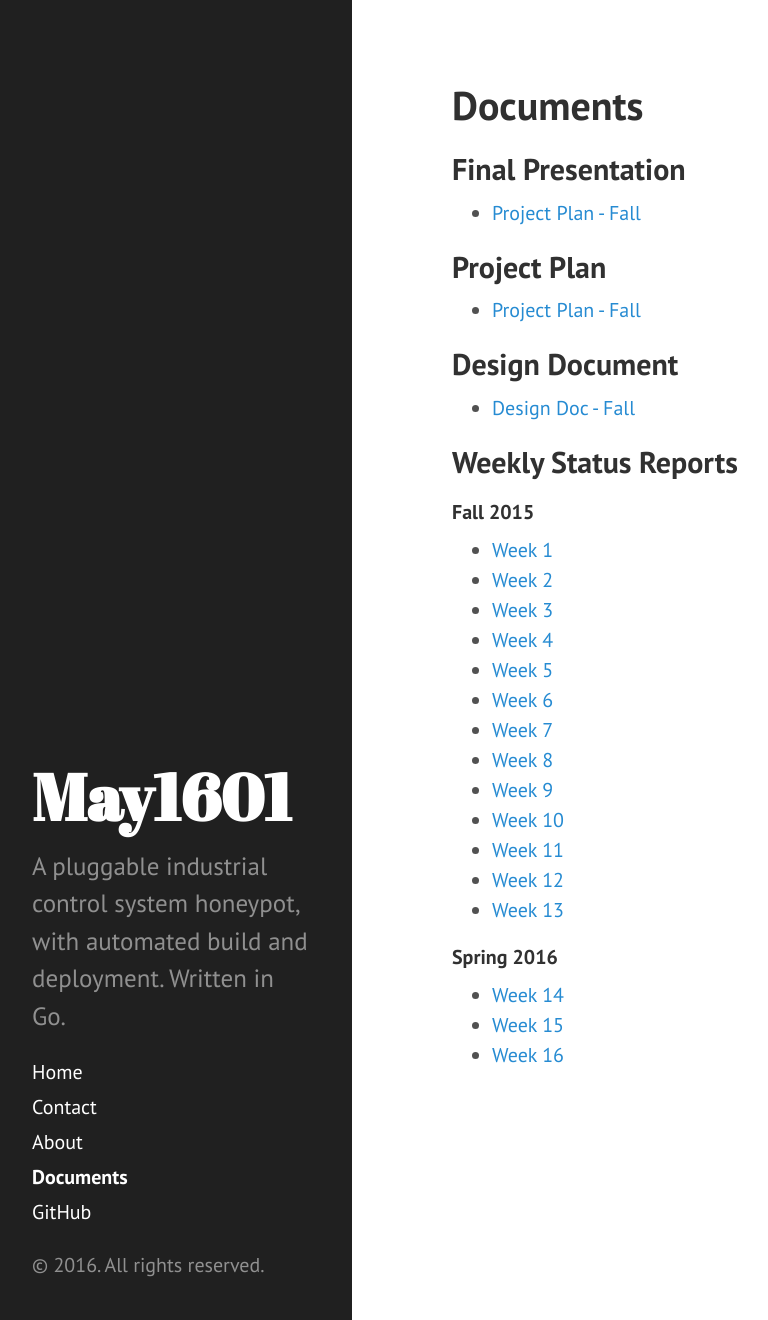
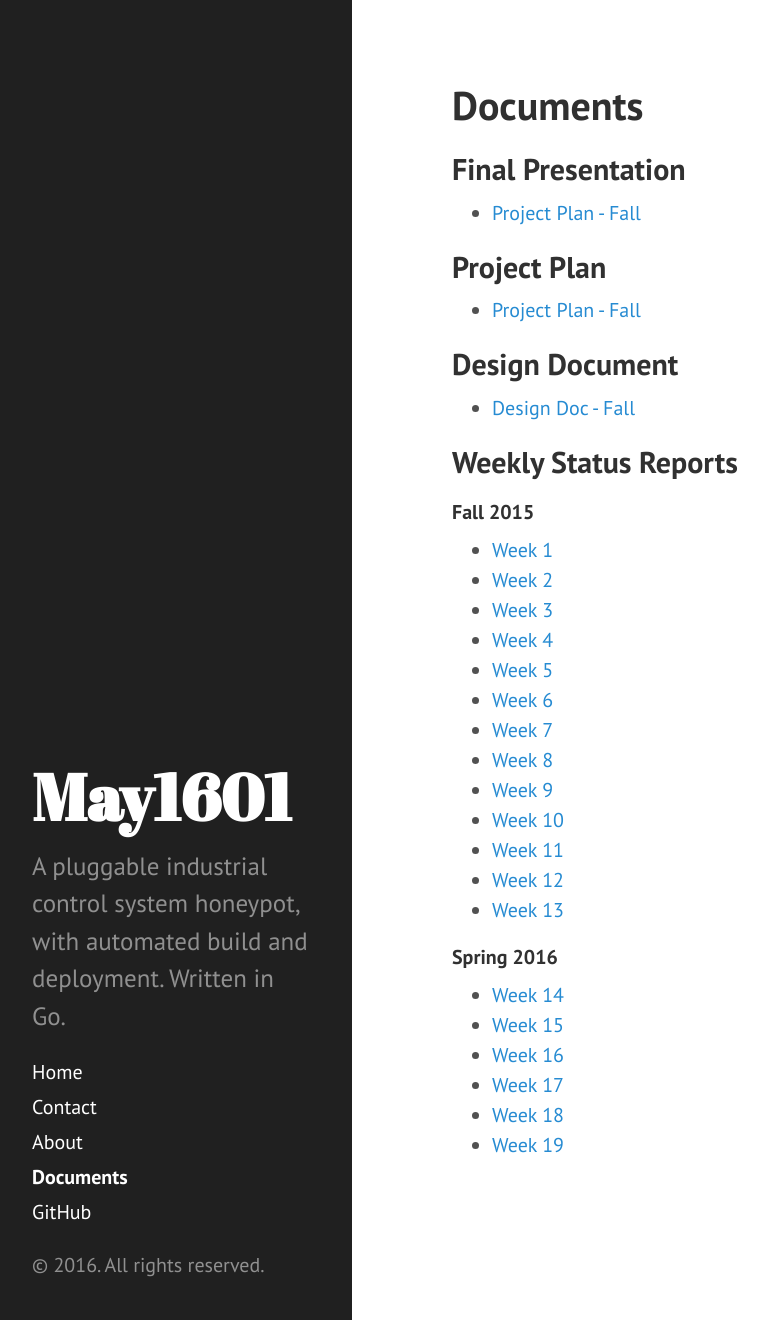
Before and after one commit to Senior-Design-May1601/website, a Jekyll site: the page built from documents/index.md, in a window 1280 px wide and 1320 px high. Shown: the whole window, without its empty margins (8-776 px from the left). Built offline with Jekyll 4.4.1, drawn with Linux system fonts in a browser that asks for light colours; Markdown is read by kramdown in place of the engine named in the settings.

Commit message:
pushing docs

```diff
--- a/documents/index.md
+++ b/documents/index.md
@@ -38,3 +38,6 @@ title: Documents
 * [Week 14](/assets/Week14.pdf)
 * [Week 15](/assets/Week15.pdf)
 * [Week 16](/assets/Week16.pdf)
+* [Week 17](/assets/Week17.pdf)
+* [Week 18](/assets/Week18.pdf)
+* [Week 19](/assets/Week19.pdf)
```
Also changed, not shown: 5 other files.
